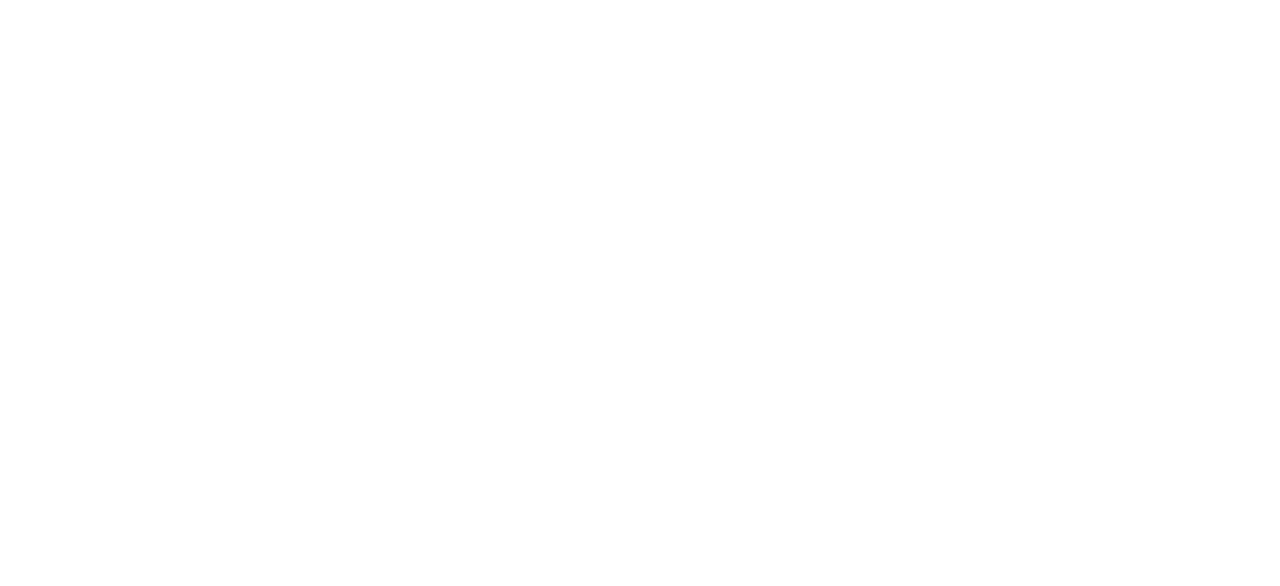
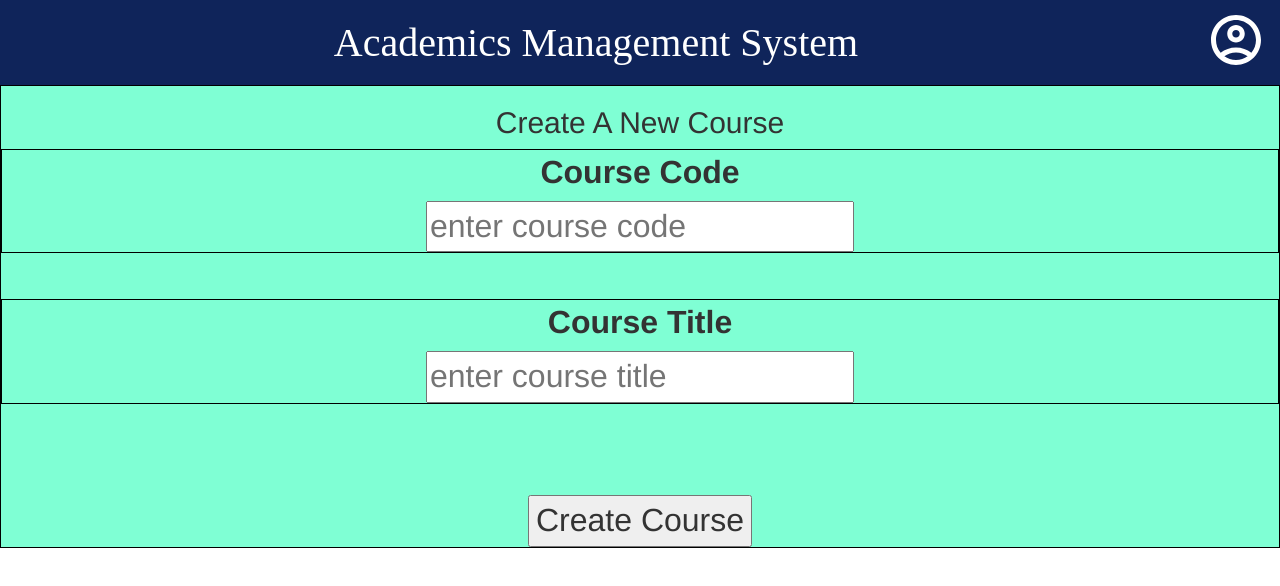
Before and after one commit to taha-m45160/AMS, a React (Create React App) app in the folder client/: page /createcourse in a window 1280 px wide. Before the commit this address had no page. Shown: the top 586 px of the page. Built offline with nearby package versions, Linux system fonts and the light colour scheme.

Commit message:
fend-create course

```diff
--- a/client/src/App.js
+++ b/client/src/App.js
@@ -3,8 +3,8 @@
 
 import './App.css';
 import Login from './pages/misc/Login/Login.js'
-import Navbar from './components/Navbar/Navbar';
 import ChangePassword from './pages/admin/changePassword/changePassword';
+import CreateCourse from './pages/admin/createCourse/createCourse';
 
 
 function App() {
@@ -14,6 +14,7 @@
           <Routes>
               <Route path="/login" element={<Login />}/>
               <Route path="/changepassword" element={<ChangePassword />}/>
+              <Route path="/createcourse" element={<CreateCourse/>}/>
           </Routes>
       </Router>
     </div>
--- a/client/src/pages/admin/createCourse/createCourse.js
+++ b/client/src/pages/admin/createCourse/createCourse.js
@@ -1,9 +1,75 @@
 import "./createCourse.css";
 import axios from "axios";
+import Navbar from "../../../components/Navbar/Navbar";
 import { useNavigate } from "react-router";
 import { useFormik } from "formik";
 
 
 export default function CreateCourse() {
+    // const navigate = useNavigate();
 
-}
+    const formik = useFormik({
+      initialValues: {
+        ccode: "",
+        ctitle: "",
+      },
+      onSubmit: (values) => {
+        axios
+          .post(
+            "https://d42ee15d-01be-46e2-b17f-ea13beef724b.mock.pstmn.io/changepwd",
+            values
+            // {withCredentials: true}
+          )
+          .then((res) => {
+            console.log(res);
+          })
+          .catch((err) => {
+            console.log(err);
+          });
+      },
+    });
+
+    return (
+      <div>
+        <div className="nav">
+          <Navbar/>
+        </div>
+
+        <div className="searchbyRoll">
+          <form onSubmit={formik.handleSubmit} className="pass-form">
+            <h2>Create A New Course</h2>
+            <div className="fieldWrap">
+              <label htmlFor="ccode">Course Code</label> <br></br>
+              <input
+                id="ccode"
+                name="ccode"
+                type="text"
+                onChange={formik.handleChange}
+                value={formik.values.ccode}
+                placeholder="enter course code"
+              />
+            </div>
+
+            <br />
+
+            <div className="fieldWrap">
+              <label htmlFor="ctitle">Course Title</label> <br></br>
+              <input
+                id="ctitle"
+                name="ctitle"
+                type="ctitle"
+                onChange={formik.handleChange}
+                value={formik.values.ctitle}
+                placeholder="enter course title"
+              />
+            </div>
+            <br />
+            <br />
+            <button type="search" color="navy">
+              Create Course
+            </button>
+          </form>
+        </div>
+      </div>
+    );
+  }
```
